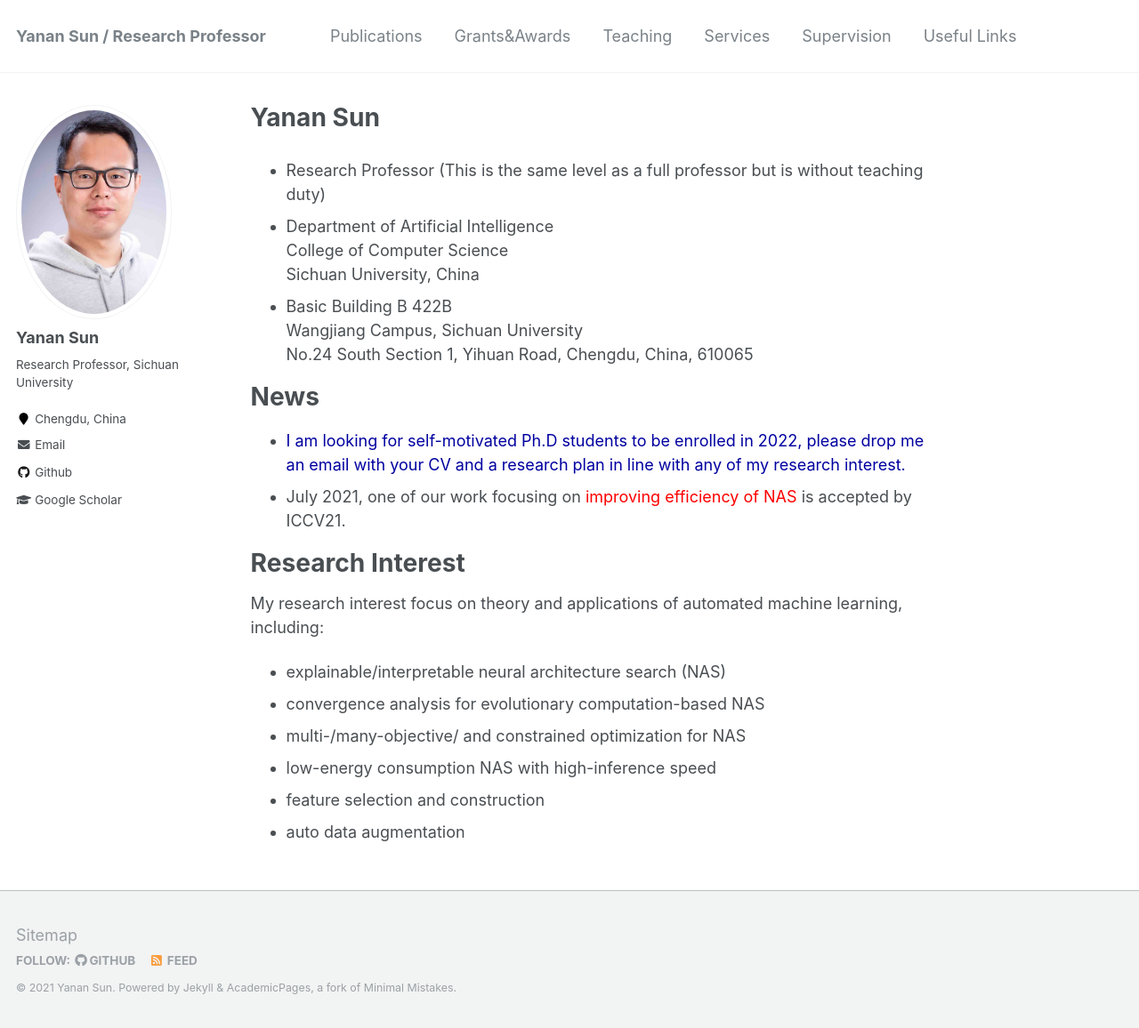
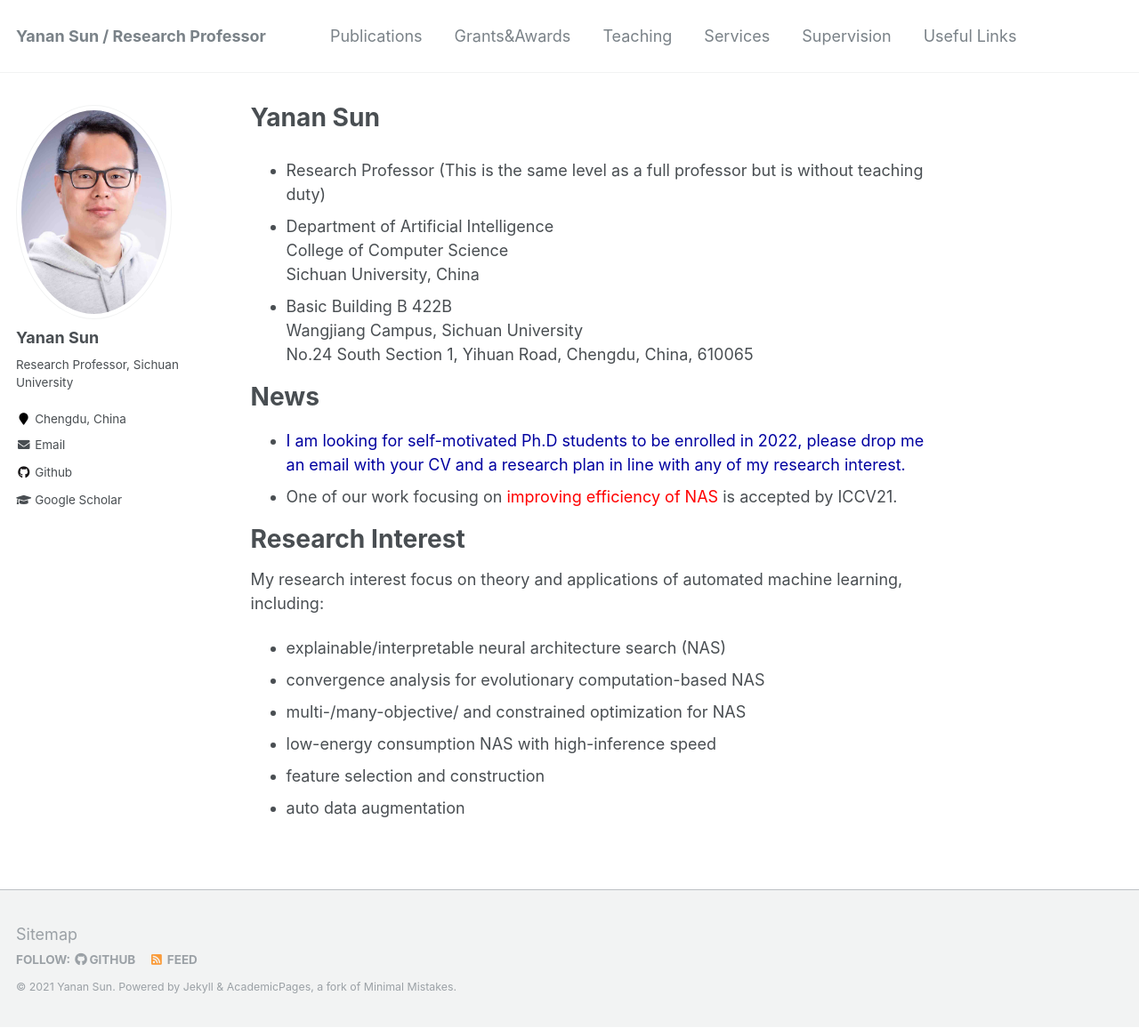
Before and after one commit to yn-sun/yn-sun.github.io, a Jekyll site: the page built from _pages/about.md, in a window 1280 px wide and 1156 px high. Shown: the whole window at 89% size. Built offline with Jekyll 4.4.1, drawn with Linux system fonts in a browser that asks for light colours; comment, search, counter and statistics services are not loaded.

Commit message:
Update about.md

```diff
--- a/_pages/about.md
+++ b/_pages/about.md
@@ -19,7 +19,7 @@ No.24 South Section 1, Yihuan Road, Chengdu, China, 610065
 News
 ======
 * <span style="color: #0000a0">I am looking for self-motivated Ph.D students to be enrolled in 2022, please drop me an email with your CV and a research plan in line with any of my research interest.</span>
-* July 2021, one of our work focusing on <span style="color: #FF0000">improving efficiency of NAS</span> is accepted by ICCV21.
+* One of our work focusing on <span style="color: #FF0000">improving efficiency of NAS</span> is accepted by ICCV21.
 
 Research Interest
 ======
```
